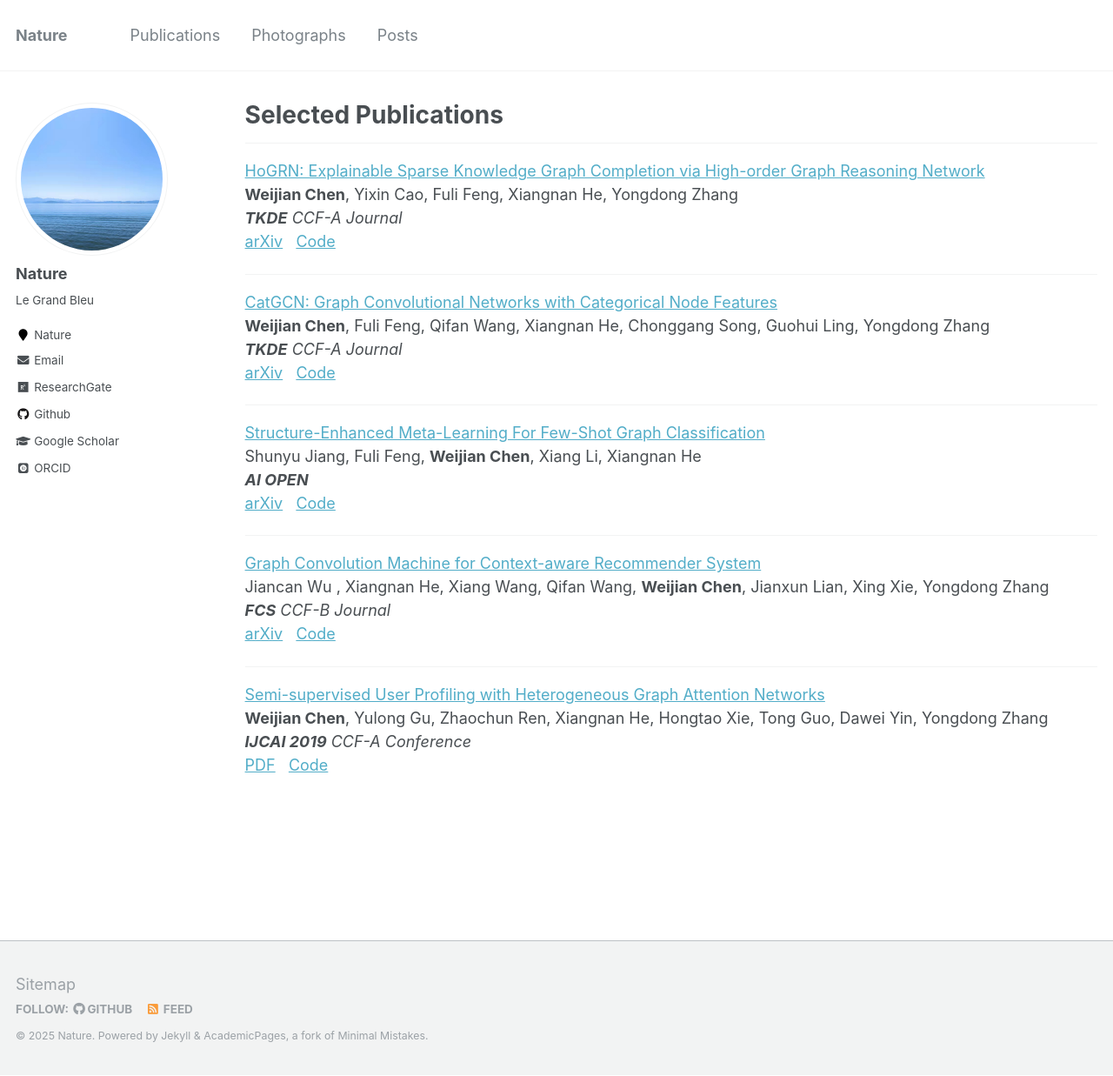
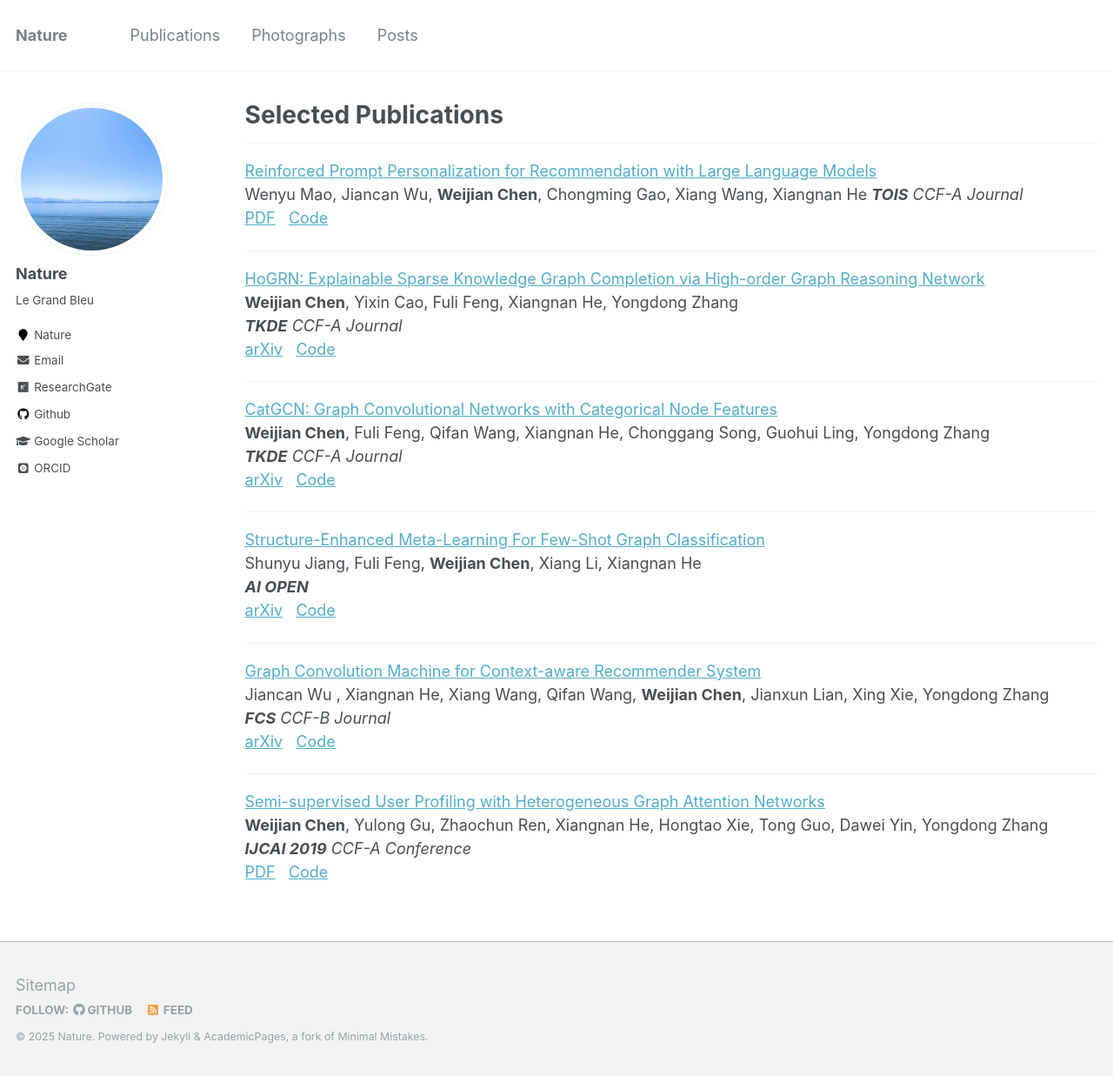
Before and after one commit to TachiChan/tachichan.github.io, a Jekyll site: the page built from _pages/publications.md, in a window 1280 px wide and 1237 px high. Shown: the whole window at 87% size. Built offline with Jekyll 4.4.1, drawn with Linux system fonts in a browser that asks for light colours; some web fonts are replaced; a script that is not in the unit is left out.

Commit message:
Update publications.md

```diff
--- a/_pages/publications.md
+++ b/_pages/publications.md
@@ -16,6 +16,13 @@ author_profile: true
 {% endfor %} -->
 ---
 <!-- <span style="color:red;">[NEW] </span> -->
+
+[Reinforced Prompt Personalization for Recommendation with Large Language Models](https://dl.acm.org/doi/abs/10.1145/3716320){:target="_blank"}
+Wenyu Mao, Jiancan Wu, **Weijian Chen**, Chongming Gao, Xiang Wang, Xiangnan He
+***TOIS***    *CCF-A Journal*
+[PDF](https://dl.acm.org/doi/pdf/10.1145/3716320){:target="_blank"}&nbsp;&nbsp;  [Code](https://github.com/maowenyu-11/RPP){:target="_blank"}
+
+---
 
 [HoGRN: Explainable Sparse Knowledge Graph Completion via High-order Graph Reasoning Network](https://ieeexplore.ieee.org/document/10598393){:target="_blank"}
 **Weijian Chen**, Yixin Cao, Fuli Feng, Xiangnan He, Yongdong Zhang
```
